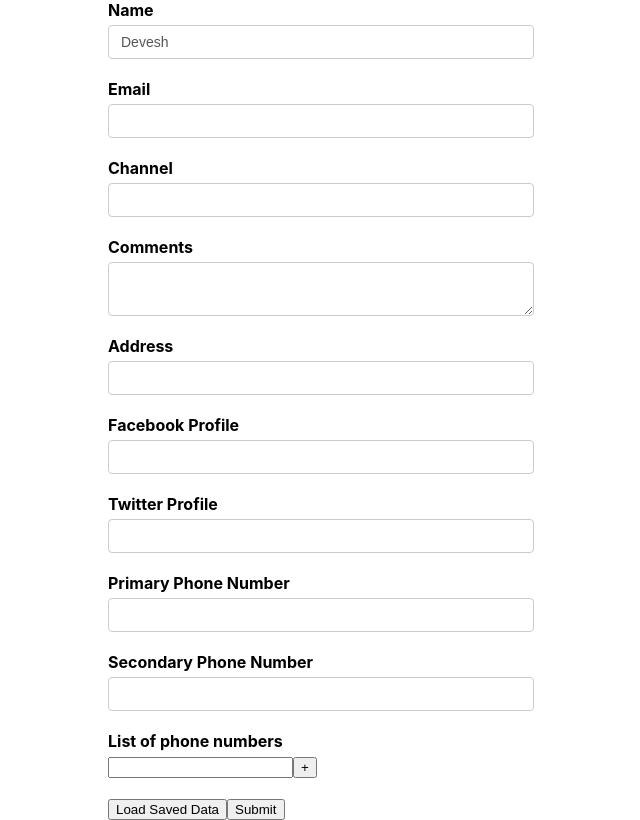
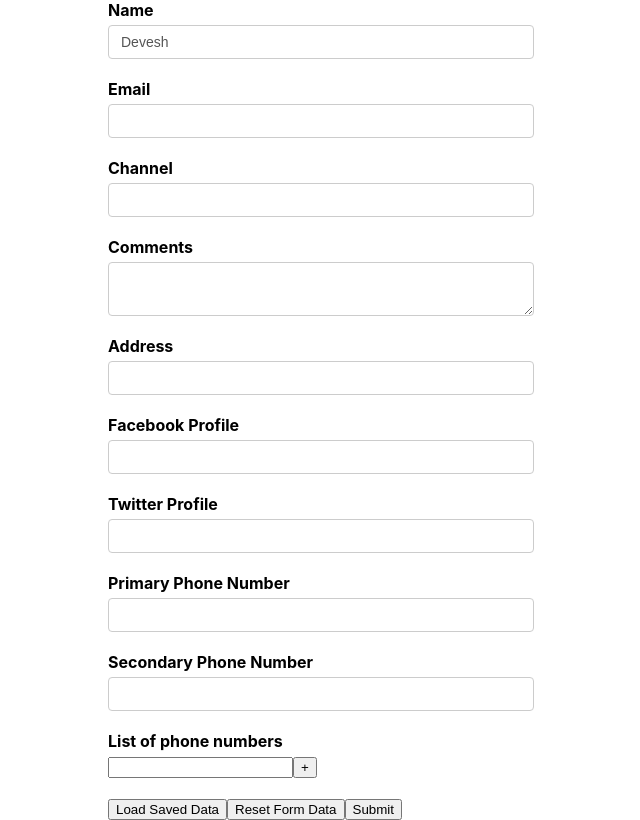
Before and after one commit to devmishra88/formik, a React (Create React App) app: page / in a window 1280 px wide. Shown: the whole page, without its empty margins (319-959 px from the left). Built offline with nearby package versions, Linux system fonts and the light colour scheme.

Commit message:
reset form data by reset button

```diff
--- a/src/components/YoutubeForm.js
+++ b/src/components/YoutubeForm.js
@@ -198,6 +198,7 @@ function YoutubeForm() {
               Visits Fields
             </button> */}
             <button type="button" onClick={()=>setFormValues(savedValues)}>Load Saved Data</button>
+            <button type="reset">Reset Form Data</button>
             <button type="submit" disabled={formik.isSubmitting}>Submit</button>
           </Form>
         );
```
